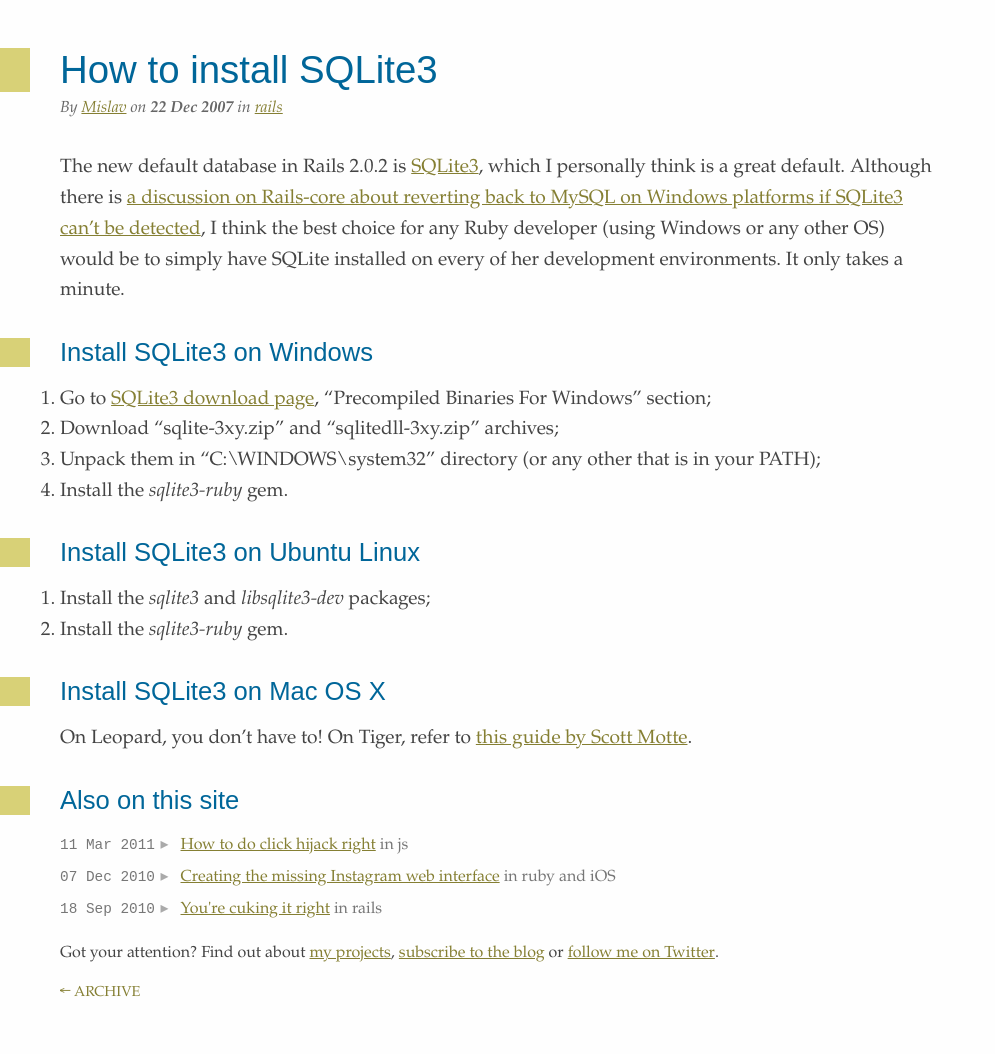
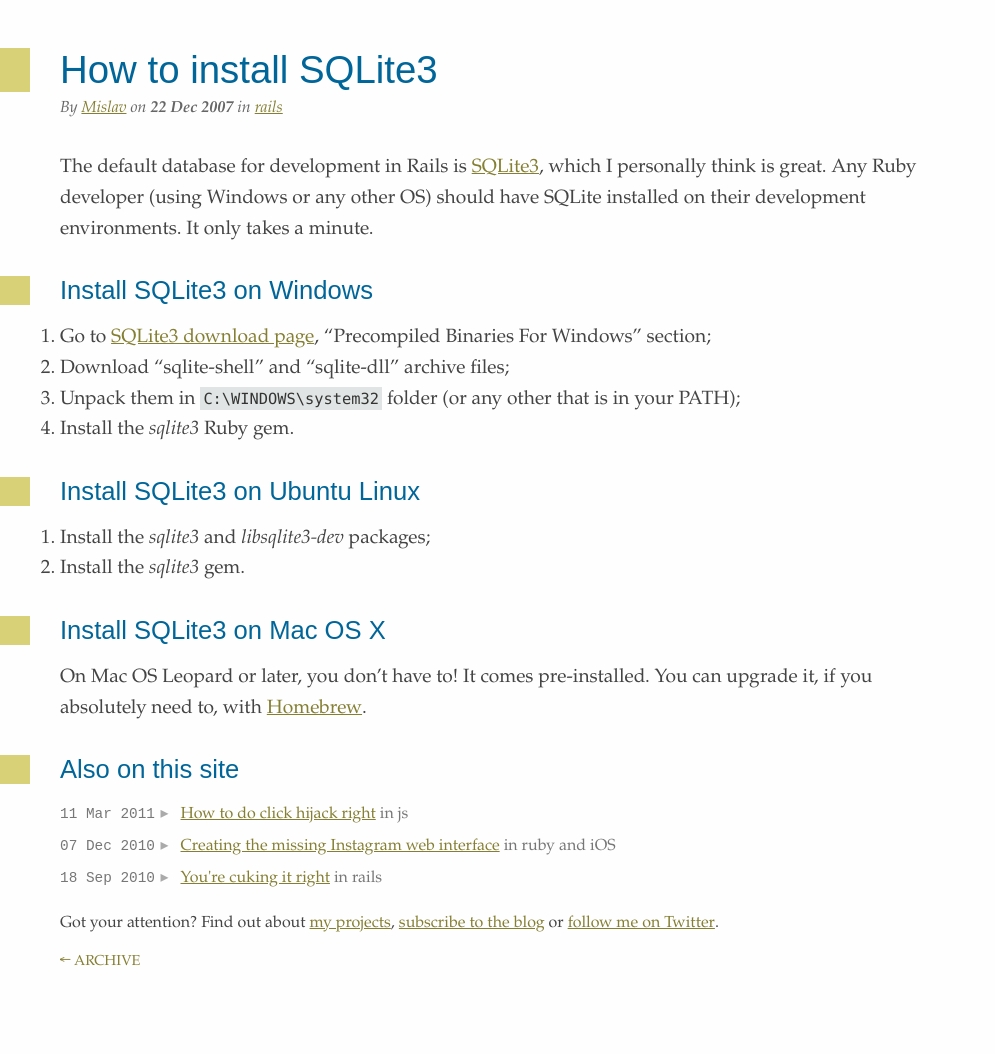
Before and after one commit to mislav/blog, a Jekyll site: the page built from rails/_posts/2007-12-22-install-sqlite3.markdown, in a window 1280 px wide. Shown: the whole page, without its empty margins (0-995 px from the left). Built offline with Jekyll 4.4.1, drawn with Linux system fonts in a browser that asks for light colours; Markdown is read by kramdown in place of the engine named in the settings; after the commit the page ends 1024 px from its top, so only the background shows below that.

Commit message:
update random outdated info

```diff
--- a/rails/_posts/2007-12-22-install-sqlite3.markdown
+++ b/rails/_posts/2007-12-22-install-sqlite3.markdown
@@ -6,26 +6,25 @@
 description: A couple of easy steps to install SQLite on Windows or Linux
 ---
 
-The new default database in Rails 2.0.2 is [SQLite3][1], which I personally think is a great default. Although there is [a discussion on Rails-core about reverting back to MySQL on Windows platforms if SQLite3 can’t be detected][2], I think the best choice for any Ruby developer (using Windows or any other OS) would be to simply have SQLite installed on every of her development environments. It only takes a minute.
+The default database for development in Rails is [SQLite3][1], which I personally think is great. Any Ruby developer (using Windows or any other OS) should have SQLite installed on their development environments. It only takes a minute.
 
 <h2 id="windows">Install SQLite3 on Windows</h2>
 
 1. Go to [SQLite3 download page][3], “Precompiled Binaries For Windows” section;
-2. Download “sqlite-3xy.zip” and “sqlitedll-3xy.zip” archives;
-3. Unpack them in “C:\WINDOWS\system32” directory (or any other that is in your PATH);
-4. Install the <i>sqlite3-ruby</i> gem.
+2. Download “sqlite-shell” and “sqlite-dll” archive files;
+3. Unpack them in `C:\WINDOWS\system32` folder (or any other that is in your PATH);
+4. Install the <i>sqlite3</i> Ruby gem.
 
 <h2 id="linux">Install SQLite3 on Ubuntu Linux</h2>
 
 1. Install the <i>sqlite3</i> and <i>libsqlite3-dev</i> packages;
-2. Install the <i>sqlite3-ruby</i> gem.
+2. Install the <i>sqlite3</i> gem.
 
 <h2 id="mac">Install SQLite3 on Mac OS X</h2>
 
-On Leopard, you don’t have to! On Tiger, refer to [this guide by Scott Motte][4].
+On Mac OS Leopard or later, you don’t have to! It comes pre-installed. You can upgrade it, if you absolutely need to, with [Homebrew][].
 
 
 [1]: http://www.sqlite.org/
-[2]: http://groups.google.com/group/rubyonrails-core/t/5e13088c604c7216
 [3]: http://www.sqlite.org/download.html
-[4]: http://scottmotte.com/archives/77
+[homebrew]: http://mxcl.github.com/homebrew/
--- a/rails/index.markdown
+++ b/rails/index.markdown
@@ -12,11 +12,8 @@
 1. [on Working With Rails][6] as one of the [June 2007 Hackfest winners][7];
 2. [on RubyLearning][8] as part of a serial interview with programmers from around the world.
 
-If you appreciate what I do, [recommend me on Working With Rails][9] if you're a member there.
-
 
 [2]: http://contributors.rubyonrails.org/contributors/mislav-marohnic/commits
 [6]: http://weblog.workingwithrails.com/2007/7/19/hackfest-winner-interview-mislav-marohnic
 [7]: http://www.workingwithrails.com/hackfest/12-monthly-june-2-7
 [8]: http://rubylearning.com/blog/2007/09/27/advice-for-ruby-beginners-1/
-[9]: http://workingwithrails.com/recommendation/new/person/2764-mislav-marohni
```
Also changed, not shown: _posts/2010-07-23-git-tips.md (+1 -1 lines), _posts/2010-12-07-instagram-web.md (+1 -1 lines).
